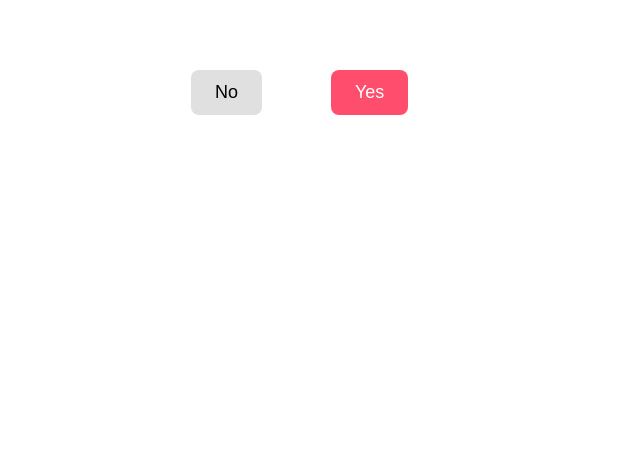
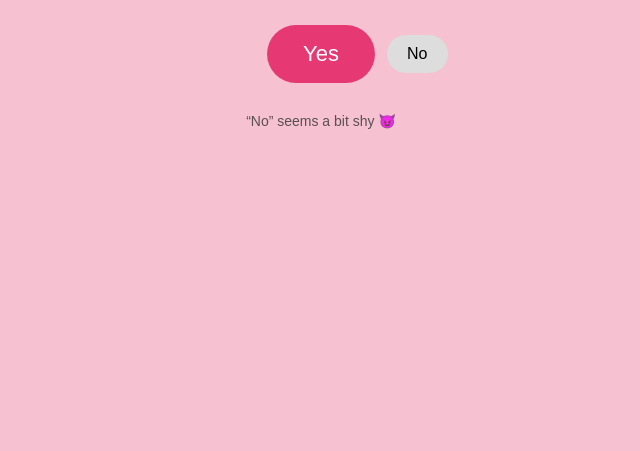
Before and after one commit to jasonmo99/valentines, a plain HTML site: page index.html in a window 1280 px wide. Shown: the part 365-816 px from the top of the page, without its empty margins (319-959 px from the left). Drawn offline with Linux system fonts and the light colour scheme.

Commit message:
Update index.html

```diff
--- a/index.html
+++ b/index.html
@@ -1,83 +1,113 @@
 <!DOCTYPE html>
 <html lang="en">
 <head>
-  <meta charset="UTF-8">
-  <title>Valentine</title>
+  <meta charset="UTF-8" />
+  <title>Will you be my Valentine?</title>
+
   <style>
     body {
+      margin: 0;
       height: 100vh;
       display: flex;
       flex-direction: column;
       justify-content: center;
       align-items: center;
+      background: #f6c1d1;
       font-family: Arial, sans-serif;
-      background: #ffffff;
       overflow: hidden;
     }
 
     h1 {
-      font-size: 24px;
       margin-bottom: 40px;
-      text-align: center;
+      color: #111;
     }
 
     .buttons {
       position: relative;
-      width: 300px;
-      height: 150px;
-    }
-
-    button {
-      padding: 12px 24px;
-      font-size: 18px;
-      cursor: pointer;
-      border-radius: 8px;
-      border: none;
-      position: absolute;
     }
 
     #yes {
-      background: #ff4d6d;
+      font-size: 22px;
+      padding: 16px 36px;
+      background: #e63973;
       color: white;
-      left: 160px;
-      top: 60px;
-      transition: transform 0.2s;
+      border: none;
+      border-radius: 30px;
+      cursor: pointer;
+      transition: transform 0.25s ease;
+      z-index: 2;
     }
 
     #no {
-      background: #e0e0e0;
-      left: 20px;
-      top: 60px;
+      font-size: 16px;
+      padding: 10px 20px;
+      background: #ddd;
+      border: none;
+      border-radius: 20px;
+      cursor: pointer;
+      position: absolute;
+      left: 120px;
+      top: 10px;
+      z-index: 1;
+    }
+
+    .hint {
+      margin-top: 30px;
+      font-size: 14px;
+      color: #333;
+      opacity: 0.8;
     }
   </style>
 </head>
+
 <body>
 
-  <!-- Made with intention, no expectation, just a little hope. This felt worth trying. If you're reading this, hi G. ♥ -->
-
-  <h1>Hi Greta, would you be my Valentine?</h1>
+  <h1>Will you be my Valentine?</h1>
 
   <div class="buttons">
+    <button id="yes">Yes</button>
     <button id="no">No</button>
-    <button id="yes">Yes</button>
   </div>
 
+  <p class="hint">“No” seems a bit shy 😈</p>
+
   <script>
+    const yesBtn = document.getElementById("yes");
     const noBtn = document.getElementById("no");
-    const yesBtn = document.getElementById("yes");
+
+    let scale = 1;
 
     noBtn.addEventListener("mouseover", () => {
-      const x = Math.random() * 220;
-      const y = Math.random() * 100;
+      // mover el NO como cobarde
+      const x = Math.random() * (window.innerWidth - noBtn.offsetWidth);
+      const y = Math.random() * (window.innerHeight - noBtn.offsetHeight);
+
       noBtn.style.left = x + "px";
       noBtn.style.top = y + "px";
-      yesBtn.style.transform = "scale(1.2)";
+
+      // hacer el YES GIGANTE (agresivo)
+      scale += 0.45;
+      yesBtn.style.transform = `scale(${scale})`;
     });
 
     yesBtn.addEventListener("click", () => {
-      document.body.innerHTML = "<h1>💌 Then it’s a date 💌</h1>";
+      document.body.innerHTML = `
+        <h1 style="
+          text-align:center;
+          margin-top:40vh;
+          font-size:48px;
+        ">
+          💖 Knew it. 💖
+        </h1>
+      `;
     });
   </script>
 
+  <!--
+    Made with intention, no expectation, just a little hope.
+    This felt worth trying.
+    If you're reading this, hi, G. ❤️
+  -->
+
 </body>
 </html>
```
